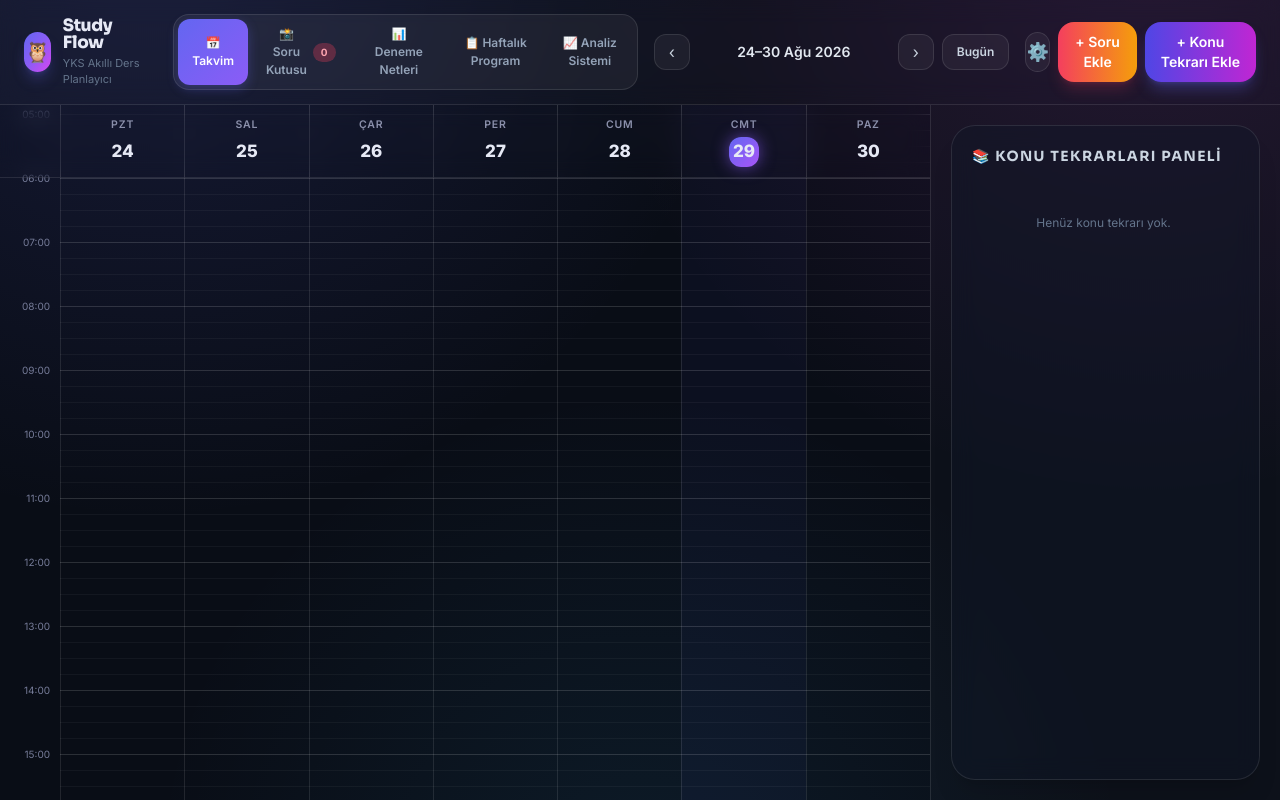
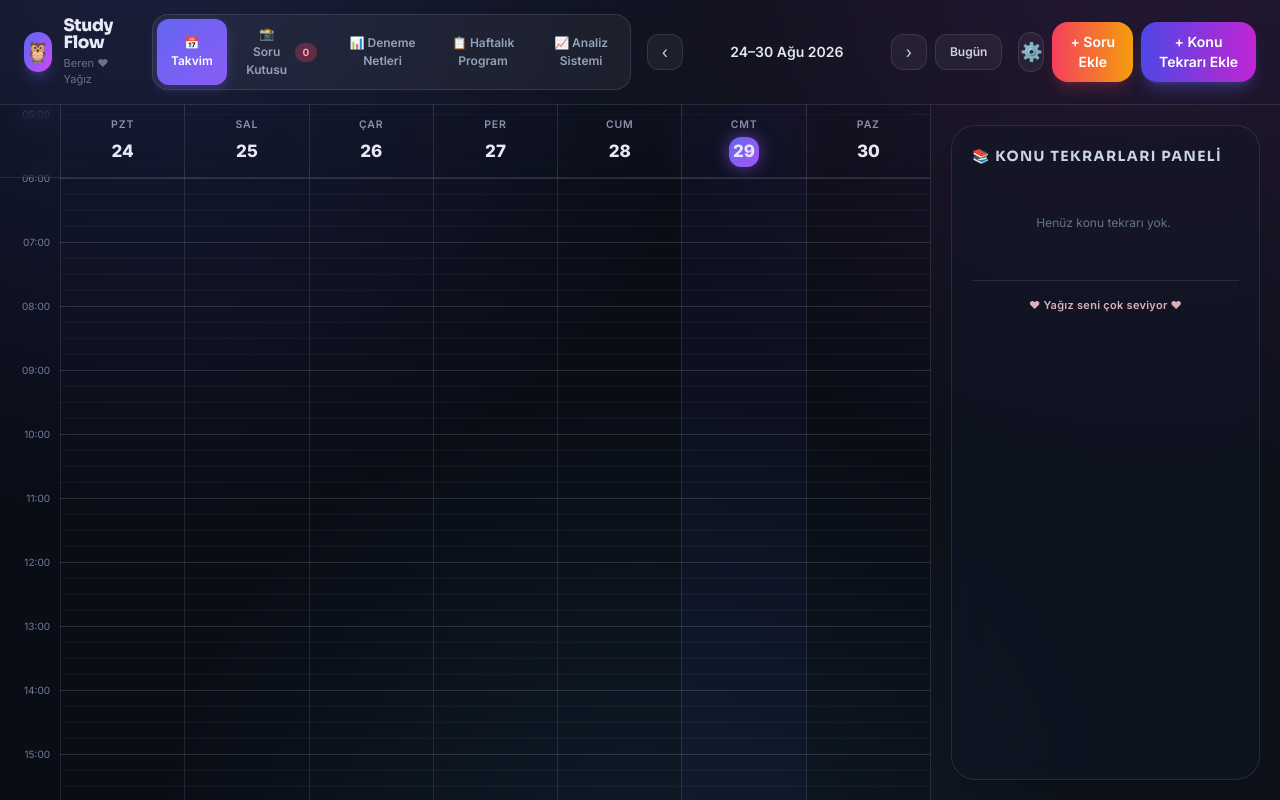
Before and after one commit to Uqib3/study-flow-ipad, a plain HTML site: page index.html in a window 1280 px wide. Drawn offline with nearby package versions, Linux system fonts and the light colour scheme.

Commit message:
Add files via upload

```diff
--- a/index.html
+++ b/index.html
@@ -260,7 +260,7 @@
         <div class="w-10 h-10 rounded-2xl flex items-center justify-center text-xl bg-gradient-to-br from-indigo-500 via-violet-500 to-fuchsia-500 shadow-lg shadow-indigo-500/30">🦉</div>
         <div>
           <div class="font-display font-extrabold text-[17px] leading-none tracking-tight">Study Flow</div>
-          <div class="text-[11px] text-slate-500 mt-1">YKS Akıllı Ders Planlayıcı</div>
+          <div class="text-[11px] text-slate-500 mt-1">Beren ♥ Yağız</div>
         </div>
       </div>
 
@@ -314,6 +314,7 @@
       <div class="rounded-3xl bg-slate-900/40 backdrop-blur-md border border-white/10 shadow-xl p-5 flex-1 flex flex-col min-h-0">
         <h2 class="font-display text-sm font-bold tracking-widest text-slate-300 uppercase mb-4">📚 Konu Tekrarları Paneli</h2>
         <div id="repeatList" class="flex flex-col gap-3 overflow-y-auto pr-1"></div>
+        <div class="mt-4 pt-4 border-t border-white/10 text-center text-[11px] font-semibold tracking-wide text-rose-200/85">♥ Yağız seni çok seviyor ♥</div>
       </div>
     </aside>
   </div>
```
